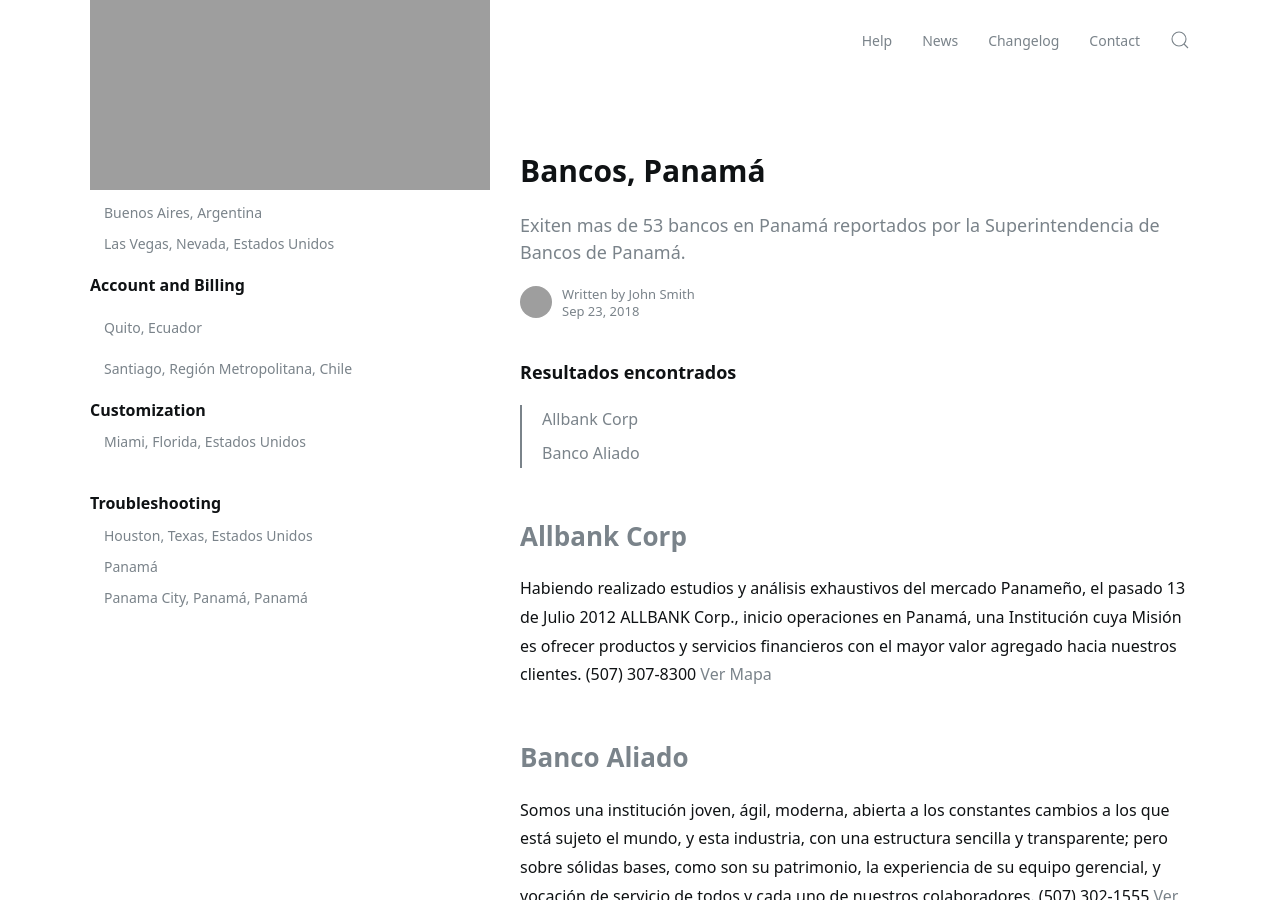
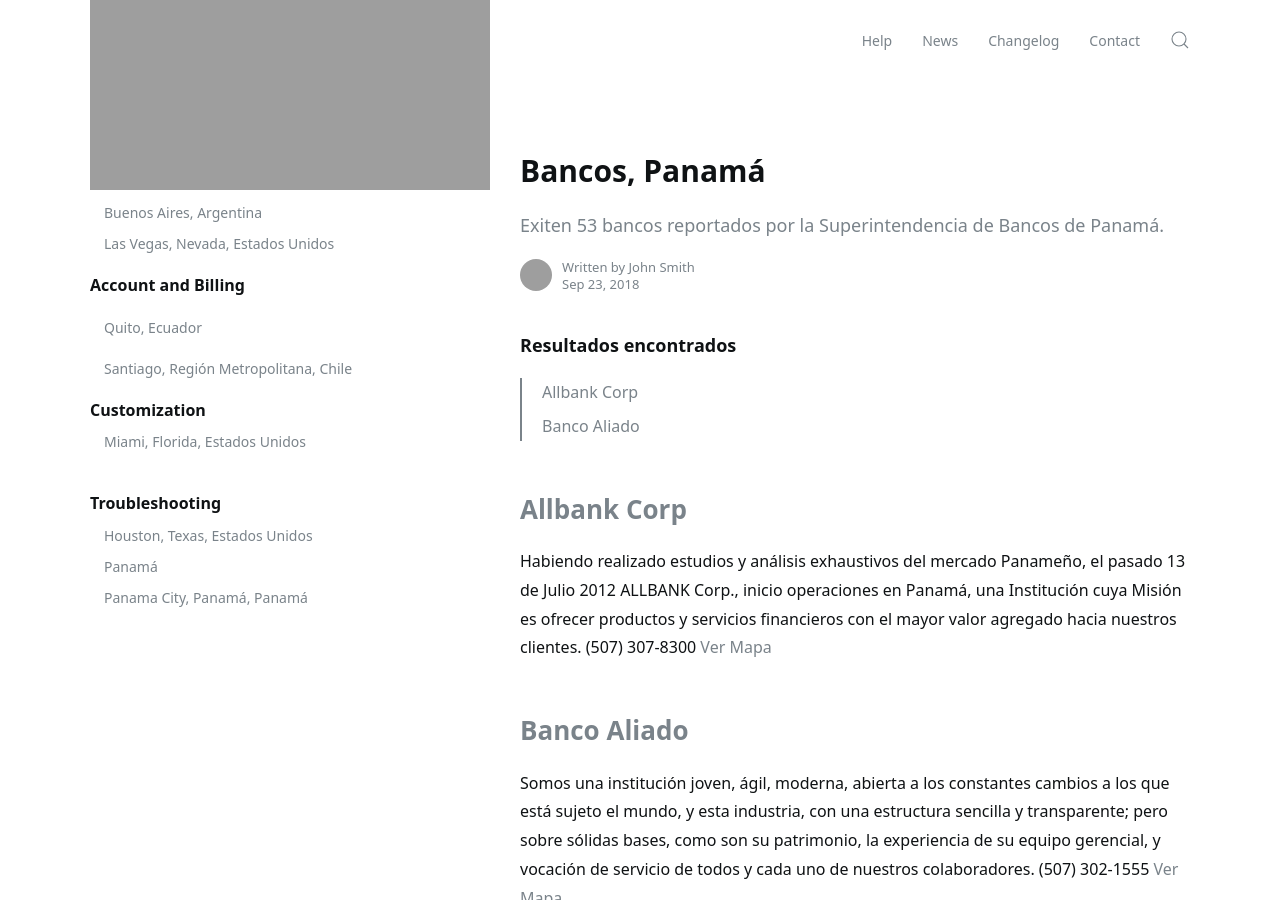
Before and after one commit to jelmii/jelmii.github.io, a Jekyll site: the page built from _docs/quickstart.md, in a window 1280 px wide and 900 px high. Built offline with Jekyll 4.4.1, drawn with Linux system fonts in a browser that asks for light colours; grey boxes are pictures that could not be loaded.

Commit message:
Update quickstart.md

```diff
--- a/_docs/quickstart.md
+++ b/_docs/quickstart.md
@@ -1,7 +1,7 @@
 ---
 layout: doc
 title: Bancos, Panamá
-subtitle: Exiten mas de 53 bancos en Panamá reportados por la Superintendencia de Bancos de Panamá.
+subtitle: Exiten 53 bancos reportados por la Superintendencia de Bancos de Panamá.
 author:
 tags: featured
 ---
```
